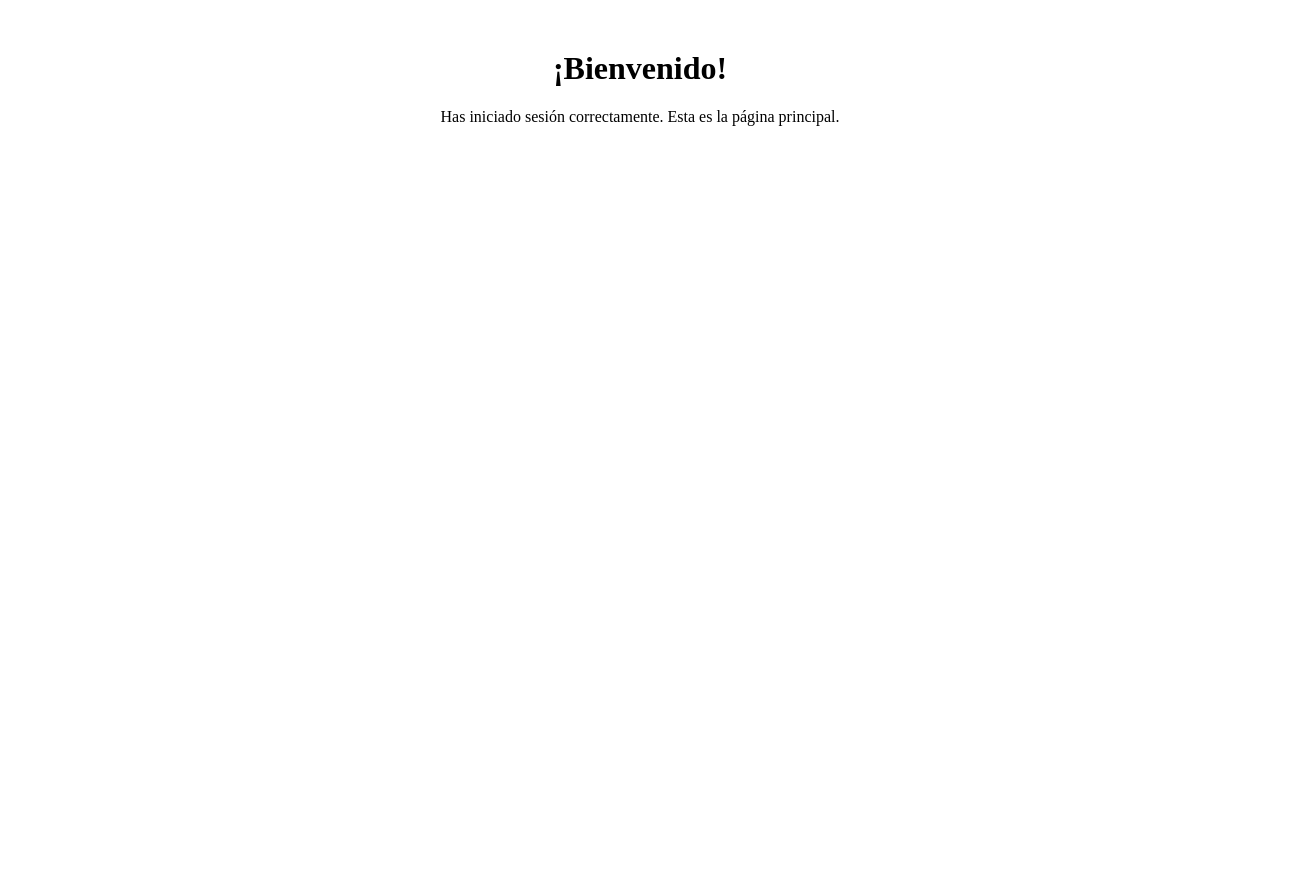
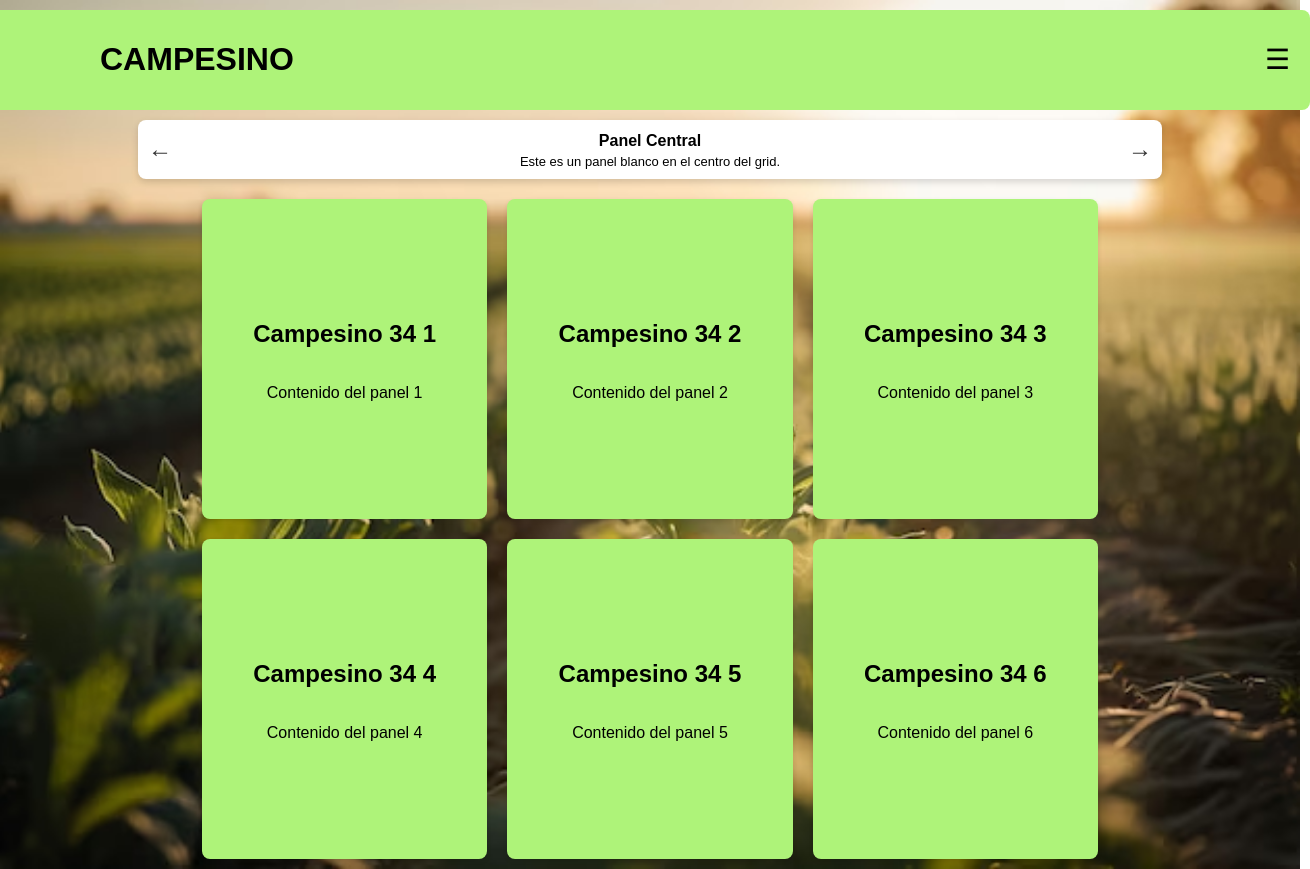
Before and after one commit to symartinez2110/CAMPO-A-UN-CLICK, a Vue app: page /homeUser in a window 1280 px wide. Shown: the whole page, 1310 px wide, since content can reach past the window. Before the commit the page ends 800 px from the top, so only its background shows below. Built offline with nearby package versions, Linux system fonts and the light colour scheme.

Commit message:
Integracion de panel de Usuario

```diff
--- a/src/views/HomeView.vue
+++ b/src/views/HomeView.vue
@@ -1,13 +1,166 @@
 <template>
-  <div class="home-container">
-    <h1>¡Bienvenido!</h1>
-    <p>Has iniciado sesión correctamente. Esta es la página principal.</p>
+  <div class="main-container">
+    <!-- Panel superior con título -->
+    <header class="header">
+        <h1>CAMPESINO</h1>
+        <div class="menu-icon">&#9776;</div>
+
+    </header>
+<!-- Panel central blanco -->
+      <div class="panel-central">
+  <span class="arrow left">&#8592;</span> <!-- Flecha izquierda -->
+
+  <div class="panel-content">
+    <h2>Panel Central</h2>
+    <p>Este es un panel blanco en el centro del grid.</p>
+  </div>
+
+  <span class="arrow right">&#8594;</span> <!-- Flecha derecha -->
+</div>
+
+    <!-- Contenedor de los 6 paneles pequeños -->
+  <div class="grid-container">
+  <div class="panel" v-for="n in 6" :key="n">
+    <h2>Campesino 34 {{ n }}</h2>
+    <p>Contenido del panel {{ n }}</p>
+  </div>
+</div>
+
   </div>
 </template>
 
+<script setup>
+// No es necesario script por ahora
+</script>
+
 <style scoped>
-.home-container {
+/* Estilo general del contenedor */
+.main-container {
+  display: flex;
+  flex-direction: column;
+  align-items: center;
+  padding: 10px;
+  font-family: sans-serif;
+
+
+
+
+
+    /* Fondo de imagen */
+  background-image: url('../../public/Fondo_Panel_User.jpg'); /* ruta de mi imagen */
+  background-size: cover;
+  background-position: center;
+  background-repeat: no-repeat;
+
+  /*En pantalla completa */
+  min-height: 100vh;
+  width: 100%;
+}
+.main-container h1 {
+  margin-left: 90px;
+}
+
+.panel-central {
+  background-color: white;
+  padding: 8px 12px;
+  border-radius: 8px;
+  box-shadow: 0 3px 7px rgba(0, 0, 0, 0.15);
   text-align: center;
-  margin-top: 50px;
+  grid-column: span 3;
+  position: relative;
+  display: flex;
+  align-items: center;
+  justify-content: center;
+  width: 100%;
+  margin-bottom: 20px;
+  max-width: 1000px;
+
 }
+/* Estilos para el contenido del panel central */
+.panel-content h2 {
+  font-size: 16px; /*  más pequeño */
+  margin: 4px 0;
+}
+
+.panel-content p {
+  font-size: 13px; /* más pequeño */
+  margin: 2px 0;
+}
+
+.panel-content {
+  z-index: 1;
+}
+
+.arrow {
+  font-size: 24px;
+  position: absolute;
+  top: 50%;
+  transform: translateY(-50%);
+  cursor: pointer;
+  color: #333;
+  user-select: none;
+  z-index: 2;
+}
+
+.arrow.left {
+  left: 10px;
+}
+
+.arrow.right {
+  right: 10px;
+}
+
+.header {
+  border-top-width : 1px;
+  border-top-style: 5px;
+  width: 100%;
+  background-color: #AEF379;
+  color: black;
+  padding: 10px 20px;
+  display: flex;
+  justify-content: space-between;
+  align-items: center;
+  border-radius: 8px;
+  margin-bottom: 10px;
+}
+
+.h1 {
+  font-size: 24px;
+  margin-left: 300  px;
+  font-weight: bold;
+}
+
+.menu-icon {
+  font-size: 28px;
+  cursor: pointer;
+  user-select: none;
+  color: black;
+}
+
+
+/* Grid de paneles */
+.grid-container {
+  display: grid;
+  grid-template-columns: repeat(3, 1fr);
+  gap: 20px;
+  width: 70%;
+  max-width: 1000px;
+  padding:0 20px;
+
+}
+
+/* Cada panel pequeño */
+.panel {
+  background-color: #AEF379;
+  padding: 20px 4px;            /* Menor padding horizontal, más vertical */
+  border-radius: 8px;            /* Corrección: antes estaba vacío */
+  box-shadow: 0 2px 5px rgba(0, 0, 0, 0.1);
+  text-align: center;
+  height: 280px;                 /* Altura fija para alargar el panel */
+  display: flex;                 /* Para centrar el contenido verticalmente */
+  flex-direction: column;
+  justify-content: center;
+}
+
+
 </style>
```
